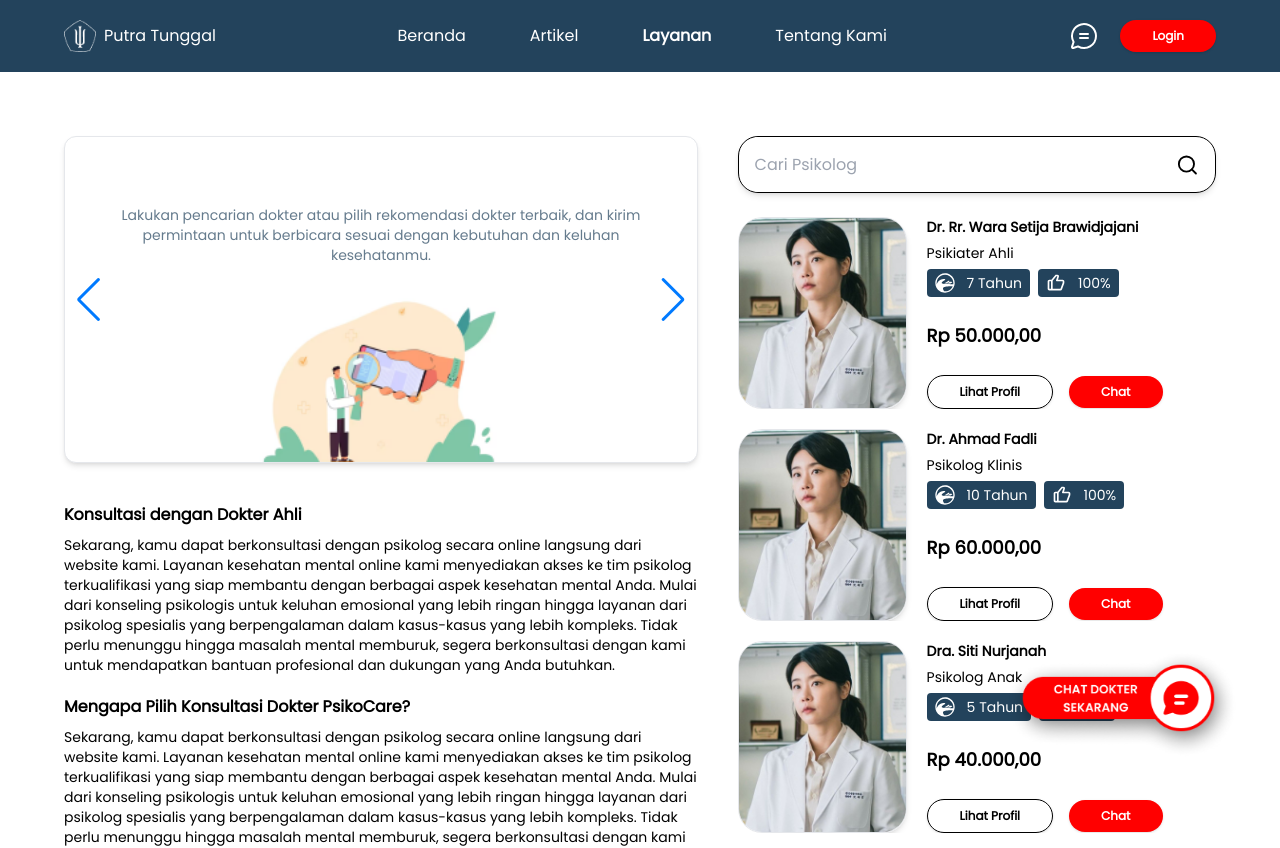
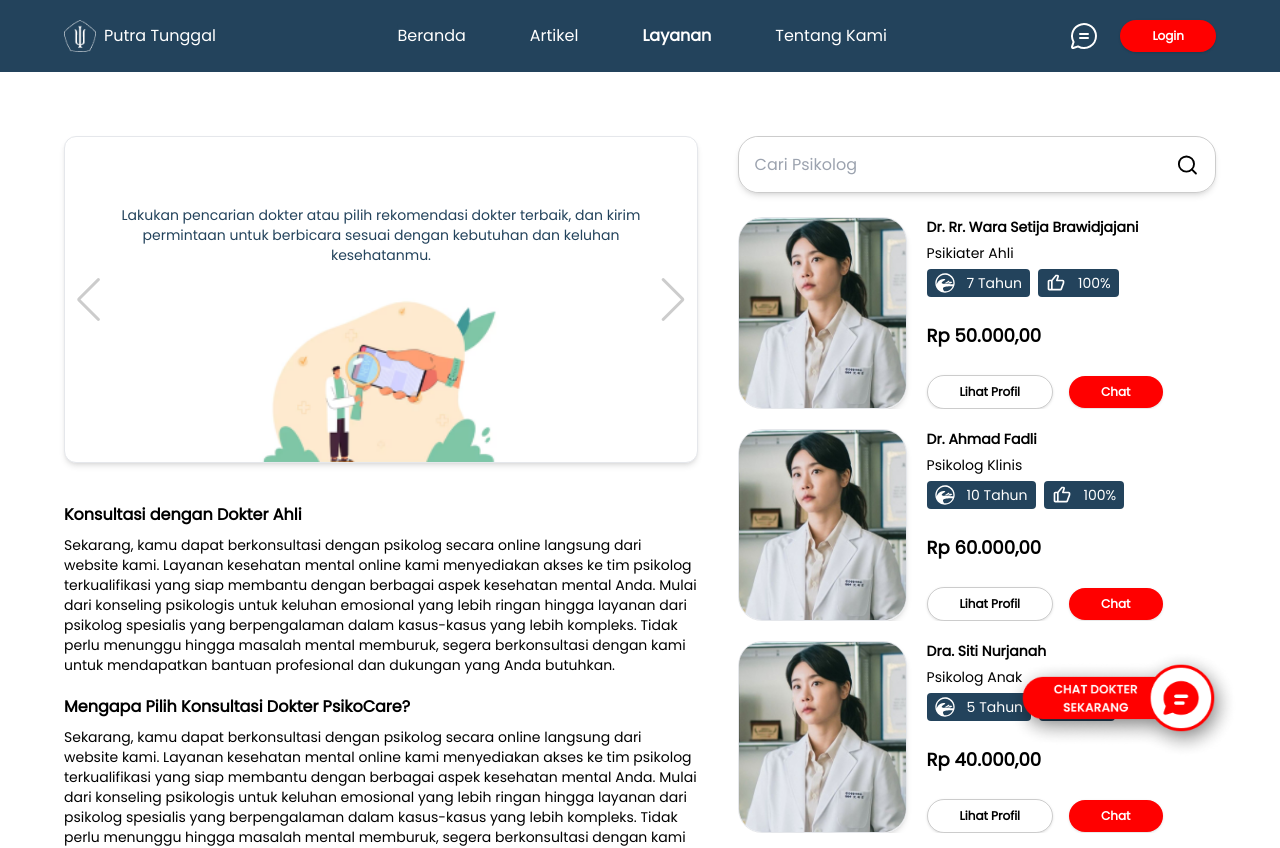
Before and after one commit to kopsus/putra-tunggal, a Next.js app: page /service in a window 1280 px wide. Shown: the top 848 px of the page. Built offline with nearby package versions, Linux system fonts and the light colour scheme.

Commit message:
fixing service page

```diff
--- a/src/app/globals.css
+++ b/src/app/globals.css
@@ -56,8 +56,8 @@
   background: #23435c !important;
 }
 
-.swiper-home .swiper-button-prev,
-.swiper-home .swiper-button-next {
+.swiper-button-prev,
+.swiper-button-next {
   color: rgba(0, 0, 0, 20%) !important;
 }
 /* end carousel home */
--- a/src/components/Input.tsx
+++ b/src/components/Input.tsx
@@ -26,7 +26,7 @@ const TextArea = ({ placeholder }: IInput) => {
 
 const InputSearch = ({ placeholder }: IInput) => {
   return (
-    <div className="relative h-[57px] rounded-[20px] border border-black flex items-center overflow-hidden px-4 shadow-md">
+    <div className="relative h-[57px] rounded-[20px] border border-black/20 flex items-center overflow-hidden px-4 shadow-md">
       <input
         type="text"
         placeholder={placeholder}
--- a/src/components/consultation/Chat.tsx
+++ b/src/components/consultation/Chat.tsx
@@ -4,9 +4,8 @@ import Image from "next/image";
 import React from "react";
 
 // assets
-import { GoDotFill, GoPlusCircle } from "react-icons/go";
-import { IoIosSend } from "react-icons/io";
-import { SlEmotsmile } from "react-icons/sl";
+import { GoDotFill } from "react-icons/go";
+import { IoMdSend } from "react-icons/io";
 import person from "@/assets/psikolog.jpg";
 
 // components
@@ -49,7 +48,7 @@ const Chat = () => {
           isOpenChat ? "flex" : "hidden"
         } flex-col gap-5`}
       >
-        <div className="flex items-center gap-x-4 border-b-2 border-black/50 w-full pb-5">
+        <div className="flex items-center gap-x-4 border-b-2 border-black/20 w-full pb-5">
           <div className="flex items-center gap-2">
             <ArrowLeft
               className="lg:hidden"
@@ -68,28 +67,28 @@ const Chat = () => {
           </div>
         </div>
         <div className="flex flex-col gap-5 overflow-hidden overflow-y-scroll h-full pb-10">
-          <div className="min-w-[30%] max-w-[85%] border border-black/80 p-2 rounded-[20px] text-sm">
+          <div className="min-w-[30%] max-w-[85%] border border-black/20 p-2 rounded-[20px] text-sm">
             Lorem ipsum dolor sit amet, consectetur adipiscing elit, sed do
             eiusmod tempor incididunt ut labore et dolore magna aliqua. Ut enim
             ad minim veniam, quis nostrud exercitation ullamco laboris nisi ut
             aliquip
           </div>
           <div className="flex justify-end">
-            <p className="min-w-[30%] max-w-[85%] border border-black/80 p-2 rounded-[20px] text-sm">
+            <p className="min-w-[30%] max-w-[85%] border border-black/20 p-2 rounded-[20px] text-sm">
               Lorem ipsum dolor sit amet, consectetur adipiscing elit, sed do
               eiusmod tempor incididunt ut labore et dolore magna aliqua. Ut
               enim ad minim veniam, quis nostrud exercitation ullamco laboris
               nisi ut aliquip
             </p>
           </div>
-          <div className="min-w-[30%] max-w-[85%] border border-black/80 p-2 rounded-[20px] text-sm">
+          <div className="min-w-[30%] max-w-[85%] border border-black/20 p-2 rounded-[20px] text-sm">
             Lorem ipsum dolor sit amet, consectetur adipiscing elit, sed do
             eiusmod tempor incididunt ut labore et dolore magna aliqua. Ut enim
             ad minim veniam, quis nostrud exercitation ullamco laboris nisi ut
             aliquip
           </div>
           <div className="flex justify-end">
-            <p className="min-w-[30%] max-w-[85%] border border-black/80 p-2 rounded-[20px] text-sm">
+            <p className="min-w-[30%] max-w-[85%] border border-black/20 p-2 rounded-[20px] text-sm">
               Lorem ipsum dolor sit amet, consectetur adipiscing elit, sed do
               eiusmod tempor incididunt ut labore et dolore magna aliqua. Ut
               enim ad minim veniam, quis nostrud exercitation ullamco laboris
@@ -97,7 +96,7 @@ const Chat = () => {
             </p>
           </div>
           <div className="flex justify-end">
-            <p className="min-w-[30%] max-w-[85%] border border-black/80 p-2 rounded-[20px] text-sm">
+            <p className="min-w-[30%] max-w-[85%] border border-black/20 p-2 rounded-[20px] text-sm">
               Lorem ipsum dolor sit amet, consectetur adipiscing elit, sed do
               eiusmod tempor incididunt ut labore et dolore magna aliqua. Ut
               enim ad minim veniam, quis nostrud exercitation ullamco laboris
@@ -113,18 +112,12 @@ const Chat = () => {
           />
           <div className="flex items-center gap-x-2 text-black h-5">
             <div className="w-5 h-5 rounded-full flex justify-center items-center">
-              <GoPlusCircle className="h-full w-full" />
-            </div>
-            <div className="w-5 h-5 rounded-full flex justify-center items-center">
-              <SlEmotsmile className="h-full w-full" />
-            </div>
-            <div className="w-5 h-5 rounded-full flex justify-center items-center">
               {isPayment ? (
-                <IoIosSend className="h-full w-full" />
+                <IoMdSend className="h-full w-full" />
               ) : (
                 <Dialog>
                   <DialogTrigger>
-                    <IoIosSend className="h-full w-full" />
+                    <IoMdSend className="h-full w-full" />
                   </DialogTrigger>
                   <DialogContent>
                     <DialogTitle></DialogTitle>
--- a/src/components/psikolog/ListPsikolog.tsx
+++ b/src/components/psikolog/ListPsikolog.tsx
@@ -64,7 +64,7 @@ const ListPsikolog = () => {
                 </p>
                 <div className="hidden lg:flex items-center gap-4">
                   <Dialog>
-                    <DialogTrigger className="text-xs rounded-full font-bold shadow py-2 px-8 border border-black">
+                    <DialogTrigger className="text-xs rounded-full font-bold shadow py-2 px-8 border border-black/20">
                       Lihat Profil
                     </DialogTrigger>
                     <DialogContent>
@@ -83,7 +83,7 @@ const ListPsikolog = () => {
             </div>
             <div className="lg:hidden flex flex-col gap-2 mt-2">
               <Dialog>
-                <DialogTrigger className="text-xs rounded-full font-bold shadow py-2 px-8 border border-black">
+                <DialogTrigger className="text-xs rounded-full font-bold shadow py-2 px-8 border border-black/20">
                   Lihat Profil
                 </DialogTrigger>
                 <DialogContent>
--- a/src/components/services/Highlight.tsx
+++ b/src/components/services/Highlight.tsx
@@ -32,8 +32,8 @@ const HighlightService = () => {
             {carouselServices.map((item, index) => (
               <SwiperSlide key={index}>
                 <div className="h-full flex flex-col gap-5 justify-end items-center overflow-hidden px-5 pt-5 md:px-20 lg:px-10 text-center">
-                  <p className="text-primary/70 font-medium">{item.desc}</p>
-                  <div className="h-44 lg:h-[177px]">
+                  <p className="text-primary font-medium">{item.desc}</p>
+                  <div className="h-36 lg:h-[177px]">
                     <Image
                       src={imgBg}
                       alt=""
--- a/src/components/testimoni/CardTestimoni.tsx
+++ b/src/components/testimoni/CardTestimoni.tsx
@@ -9,7 +9,7 @@ interface ICardTestimoni {
 const CardTestimoni = ({ name, profile, review }: ICardTestimoni) => {
   return (
     <div className="bg-primary min-w-64 md:min-w-72 lg:min-w-full lg:h-[162px] rounded-xl p-4 flex flex-col gap-4">
-      <p className="text-white">{review}</p>
+      <p className="text-xs md:text-sm text-white">{review}</p>
       <div className="flex items-center gap-2">
         <div className="overflow-hidden rounded-full w-10 h-10 bg-white">
           <Image src={profile} alt="" width={0} height={0} sizes="100vw" />
--- a/src/components/testimoni/Testimoni.tsx
+++ b/src/components/testimoni/Testimoni.tsx
@@ -21,7 +21,7 @@ const Testimoni = () => {
               yang berfokus pada kesehatan mental.
             </p>
             <ButtonMedium className="bg-red text-white">
-              BUAT JANJI SEKARANG
+              CHAT DOKTER SEKARANG
             </ButtonMedium>
           </div>
           <div className="overflow-auto grid lg:grid-cols-2 gap-5">
```
